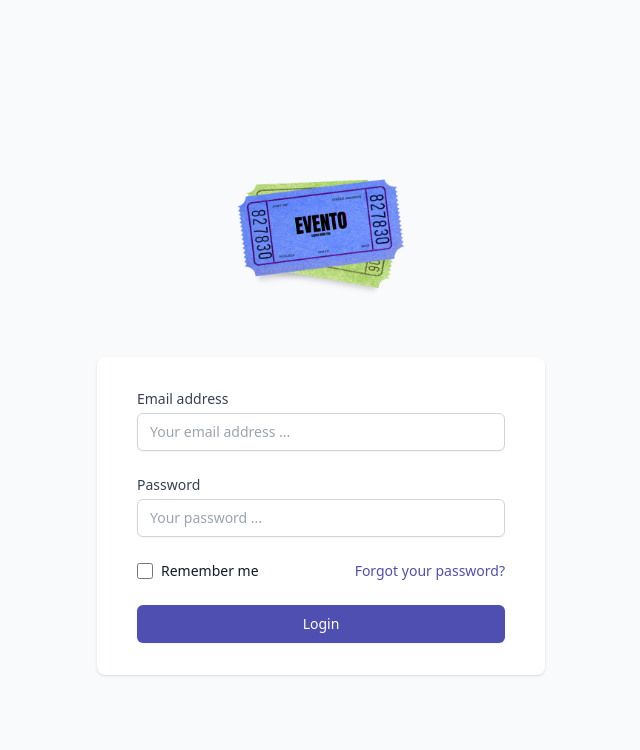
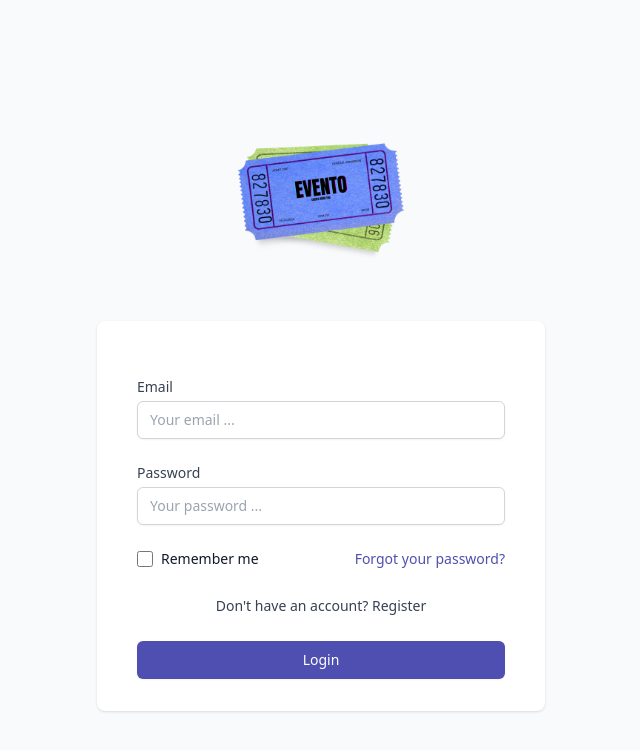
Before and after one commit to HMZElidrissi/Evento-Frontend, a React (Vite) app: page /login in a window 1280 px wide. Shown: the top 750 px of the page, without its empty margins (319-959 px from the left). Built offline with nearby package versions, Linux system fonts and the light colour scheme; no server answers.

Commit message:
fixing auth system

```diff
--- a/src/components/auth/LoginPage.jsx
+++ b/src/components/auth/LoginPage.jsx
@@ -1,37 +1,40 @@
-import { useState } from "react";
-import { useNavigate } from "react-router-dom";
-import Label from "./common/Label";
-import Input from "./common/Input";
-import PrimaryButton from "./common/PrimaryButton";
+import { useState, useRef } from "react";
+import { Navigate } from "react-router-dom";
+import { Link } from "react-router-dom";
+import { useStateContext } from "../../contexts/ContextProvider";
+import axiosClient from "../../axios-client";
 
 const LoginPage = () => {
-  const [email, setEmail] = useState("");
-  const [password, setPassword] = useState("");
-  const navigate = useNavigate();
-  const [error, setError] = useState("");
+  const { token } = useStateContext();
+  const { setUser, setToken } = useStateContext();
+  const emailRef = useRef();
+  const passwordRef = useRef();
+  const [errors, setErrors] = useState({});
 
-  const handleLogin =  (event) => {
+  if (token) {
+    return <Navigate to="/" />;
+  }
+
+  const handleLogin = (event) => {
     event.preventDefault();
-    fetch(`${import.meta.env.VITE_API_BASE_URL}/login`, {
-      method: "POST",
-      headers: {
-        "Content-Type": "application/json",
-      },
-      body: JSON.stringify({ email, password }),
+    const payload = {
+      email: emailRef.current.value,
+      password: passwordRef.current.value,
+    };
+    axiosClient.post("/login", payload).then(({ data }) => {
+      setUser(data.user);
+      setToken(data.token);
     })
-      .then(async (response) => {
-        const data = await response.json();
-        if (response.ok) {
-          localStorage.setItem("token", data.token);
-          navigate("/dashboard");
-        } else {
-          setError(data.error);
+      .catch((error) => {
+        const { response } = error;
+        if (response && response.status === 422) {
+          if (response.data.errors) {
+            setErrors(response.data.errors);
+          } else {
+            setErrors({ email: response.data.error });
+          }
         }
-      })
-      .catch((error) => {
-        console.error("Error:", error);
       });
-    setPassword("");
   };
 
   return (
@@ -51,29 +54,47 @@ const LoginPage = () => {
           <div className="mt-8 sm:mx-auto sm:w-full sm:max-w-md">
             <div className="bg-white py-8 px-4 shadow sm:rounded-lg sm:px-10">
               <form className="space-y-6" onSubmit={handleLogin} method="POST">
-                {error && (
-                  <div className="text-center text-red-500 text-sm mb-2">{error}</div>
+
+                {errors && (
+                  <div className="text-center text-red-500 text-sm mb-2">
+                    {errors.email}
+                  </div>
                 )}
                 <div>
-                  <Label htmlFor="email">Email address</Label>
-                  <Input
+                  <label
+                    htmlFor="email"
+                    className="block text-sm font-medium text-gray-700"
+                  >
+                    Email
+                  </label>
+                  <input
+                    ref={emailRef}
+                    className="mt-1 appearance-none block w-full px-3 py-2 border border-gray-300 rounded-md shadow-sm placeholder-gray-400 focus:outline-none focus:ring-evento-700 focus:border-evento-700 sm:text-sm"
                     type="email"
                     id="email"
                     name="email"
-                    value={email}
-                    onChange={(e) => setEmail(e.target.value)}
-                    placeholder="Your email address ..."
+                    placeholder="Your email ..."
                   />
                 </div>
 
+                {errors && (
+                  <div className="text-center text-red-500 text-sm mb-2">
+                    {errors.password}
+                  </div>
+                )}
                 <div>
-                  <Label htmlFor="password">Password</Label>
-                  <Input
+                  <label
+                    htmlFor="password"
+                    className="block text-sm font-medium text-gray-700"
+                  >
+                    Password
+                  </label>
+                  <input
+                    ref={passwordRef}
+                    className="mt-1 appearance-none block w-full px-3 py-2 border border-gray-300 rounded-md shadow-sm placeholder-gray-400 focus:outline-none focus:ring-evento-700 focus:border-evento-700 sm:text-sm"
                     type="password"
                     id="password"
                     name="password"
-                    value={password}
-                    onChange={(e) => setPassword(e.target.value)}
                     placeholder="Your password ..."
                   />
                 </div>
@@ -104,8 +125,22 @@ const LoginPage = () => {
                   </div>
                 </div>
 
+                <div className="text-center">
+                  <Link
+                    to="/register"
+                    className="text-sm font-medium text-gray-700 hover:underline"
+                  >
+                    Don&apos;t have an account? Register
+                  </Link>
+                </div>
+
                 <div>
-                  <PrimaryButton type="submit">Login</PrimaryButton>
+                  <button
+                    type="submit"
+                    className="w-full flex justify-center py-2 px-4 border border-transparent rounded-md shadow-sm text-sm font-medium text-white bg-evento-700 hover:bg-evento-600 focus:outline-none focus:ring-2 focus:ring-offset-2 focus:ring-evento-600"
+                  >
+                    Login
+                  </button>
                 </div>
               </form>
             </div>
--- a/src/components/auth/RegisterPage.jsx
+++ b/src/components/auth/RegisterPage.jsx
@@ -1,17 +1,40 @@
-import { useState } from "react";
-import Label from "./common/Label";
-import Input from "./common/Input";
-import PrimaryButton from "./common/PrimaryButton";
+import { useRef, useState } from "react";
+import { Navigate } from "react-router-dom";
 import { Link } from "react-router-dom";
+import { useStateContext } from "../../contexts/ContextProvider";
+import axiosClient from "../../axios-client";
 
 const RegisterPage = () => {
-  const [email, setEmail] = useState("");
-  const [password, setPassword] = useState("");
+  const { token } = useStateContext();
+  const { setUser, setToken } = useStateContext();
+  const nameRef = useRef();
+  const emailRef = useRef();
+  const passwordRef = useRef();
+  const passwordConfirmationRef = useRef();
+  const [errors, setErrors] = useState({});
 
-  const handleSubmit = (event) => {
+  if (token) {
+    return <Navigate to="/" />;
+  }
+
+  const handleRegister = (event) => {
     event.preventDefault();
-    // Process Register here
-    console.log(email, password);
+    const payload = {
+      name: nameRef.current.value,
+      email: emailRef.current.value,
+      password: passwordRef.current.value,
+      password_confirmation: passwordConfirmationRef.current.value,
+    };
+    axiosClient.post("/register", payload).then(({ data }) => {
+      setUser(data.user);
+      setToken(data.token);
+    })
+      .catch((error) => {
+        const { response } = error;
+        if (response && response.status === 422) {
+          setErrors(response.data.errors);
+        }
+      });
   };
   return (
     <>
@@ -29,64 +52,117 @@ const RegisterPage = () => {
 
           <div className="mt-8 sm:mx-auto sm:w-full sm:max-w-md">
             <div className="bg-white py-8 px-4 shadow sm:rounded-lg sm:px-10">
-              <form className="space-y-6" onSubmit={handleSubmit} method="POST">
-
+              <form
+                className="space-y-6"
+                onSubmit={handleRegister}
+                method="POST"
+              >
+                {/* {errors && (
+                  <div className="text-center text-red-500 text-sm mb-2">
+                    {Object.values(errors).map((error) => (
+                      <p key={error}>{error}</p>
+                    ))}
+                  </div>
+                )} */}
+                {errors && (
+                  <div className="text-center text-red-500 text-sm mb-2">
+                    {errors.name}
+                  </div>
+                )}
                 <div>
-                  <Label htmlFor="name">Name</Label>
-                  <Input
+                  <label
+                    htmlFor="name"
+                    className="block text-sm font-medium text-gray-700"
+                  >
+                    Name
+                  </label>
+                  <input
+                    ref={nameRef}
+                    className="mt-1 appearance-none block w-full px-3 py-2 border border-gray-300 rounded-md shadow-sm placeholder-gray-400 focus:outline-none focus:ring-evento-700 focus:border-evento-700 sm:text-sm"
                     type="text"
                     id="name"
                     name="name"
-                    value={email}
-                    onChange={(e) => setEmail(e.target.value)}
                     placeholder="Your name ..."
                   />
                 </div>
 
+                {errors && (
+                  <div className="text-center text-red-500 text-sm mb-2">
+                    {errors.email}
+                  </div>
+                )}
                 <div>
-                  <Label htmlFor="email">Email address</Label>
-                  <Input
+                  <label
+                    htmlFor="email"
+                    className="block text-sm font-medium text-gray-700"
+                  >
+                    Email
+                  </label>
+                  <input
+                    ref={emailRef}
+                    className="mt-1 appearance-none block w-full px-3 py-2 border border-gray-300 rounded-md shadow-sm placeholder-gray-400 focus:outline-none focus:ring-evento-700 focus:border-evento-700 sm:text-sm"
                     type="email"
                     id="email"
                     name="email"
-                    value={email}
-                    onChange={(e) => setEmail(e.target.value)}
-                    placeholder="Your email address ..."
+                    placeholder="Your email ..."
                   />
                 </div>
 
+                {errors && (
+                  <div className="text-center text-red-500 text-sm mb-2">
+                    {errors.password}
+                  </div>
+                )}
                 <div>
-                  <Label htmlFor="password">Password</Label>
-                  <Input
+                  <label
+                    htmlFor="password"
+                    className="block text-sm font-medium text-gray-700"
+                  >
+                    Password
+                  </label>
+                  <input
+                    ref={passwordRef}
+                    className="mt-1 appearance-none block w-full px-3 py-2 border border-gray-300 rounded-md shadow-sm placeholder-gray-400 focus:outline-none focus:ring-evento-700 focus:border-evento-700 sm:text-sm"
                     type="password"
                     id="password"
                     name="password"
-                    value={password}
-                    onChange={(e) => setPassword(e.target.value)}
                     placeholder="Your password ..."
                   />
                 </div>
 
                 <div>
-                  <Label htmlFor="password_confirmation">Password Confirmation</Label>
-                  <Input
+                  <label
+                    htmlFor="password_confirmation"
+                    className="block text-sm font-medium text-gray-700"
+                  >
+                    Confirm Password
+                  </label>
+                  <input
+                    ref={passwordConfirmationRef}
+                    className="mt-1 appearance-none block w-full px-3 py-2 border border-gray-300 rounded-md shadow-sm placeholder-gray-400 focus:outline-none focus:ring-evento-700 focus:border-evento-700 sm:text-sm"
                     type="password"
                     id="password_confirmation"
                     name="password_confirmation"
-                    value={password}
-                    onChange={(e) => setPassword(e.target.value)}
-                    placeholder="Your password confirmation ..."
+                    placeholder="Confirm your password ..."
                   />
                 </div>
 
                 <div className="text-center">
-                  <Link to="/login" className="text-sm font-medium text-gray-700 hover:underline">
+                  <Link
+                    to="/login"
+                    className="text-sm font-medium text-gray-700 hover:underline"
+                  >
                     Already have an account? Login
                   </Link>
                 </div>
 
                 <div>
-                  <PrimaryButton type="submit">Register</PrimaryButton>
+                  <button
+                    type="submit"
+                    className="w-full flex justify-center py-2 px-4 border border-transparent rounded-md shadow-sm text-sm font-medium text-white bg-evento-700 hover:bg-evento-600 focus:outline-none focus:ring-2 focus:ring-offset-2 focus:ring-evento-600"
+                  >
+                    Register
+                  </button>
                 </div>
               </form>
             </div>
@@ -95,6 +171,6 @@ const RegisterPage = () => {
       </div>
     </>
   );
-}
+};
 
 export default RegisterPage;
--- a/src/components/auth/common/Input.jsx
+++ /dev/null
@@ -1,15 +0,0 @@
-const Input = ({ type, id, name, value, onChange, placeholder, className }) => {
-  return (
-    <input
-      type={type}
-      id={id}
-      name={name}
-      value={value}
-      onChange={onChange}
-      placeholder={placeholder}
-      className={`mt-1 appearance-none block w-full px-3 py-2 border border-gray-300 rounded-md shadow-sm placeholder-gray-400 focus:outline-none focus:ring-evento-700 focus:border-evento-700 sm:text-sm ${className}`}
-    />
-  );
-};
-
-export default Input;
--- a/src/components/auth/common/Label.jsx
+++ /dev/null
@@ -1,12 +0,0 @@
-const Label = ({ htmlFor, children, className }) => {
-  return (
-    <label
-      htmlFor={htmlFor}
-      className={`block text-sm font-medium text-gray-700 ${className}`}
-    >
-      {children}
-    </label>
-  );
-};
-
-export default Label;
--- a/src/components/auth/common/PrimaryButton.jsx
+++ /dev/null
@@ -1,12 +0,0 @@
-const PrimaryButton = ({ type, children, className }) => {
-  return (
-    <button
-      type={type}
-      className={`w-full flex justify-center py-2 px-4 border border-transparent rounded-md shadow-sm text-sm font-medium text-white bg-evento-700 hover:bg-evento-600 focus:outline-none focus:ring-2 focus:ring-offset-2 focus:ring-evento-600 ${className}`}
-    >
-      {children}
-    </button>
-  );
-};
-
-export default PrimaryButton;
```
